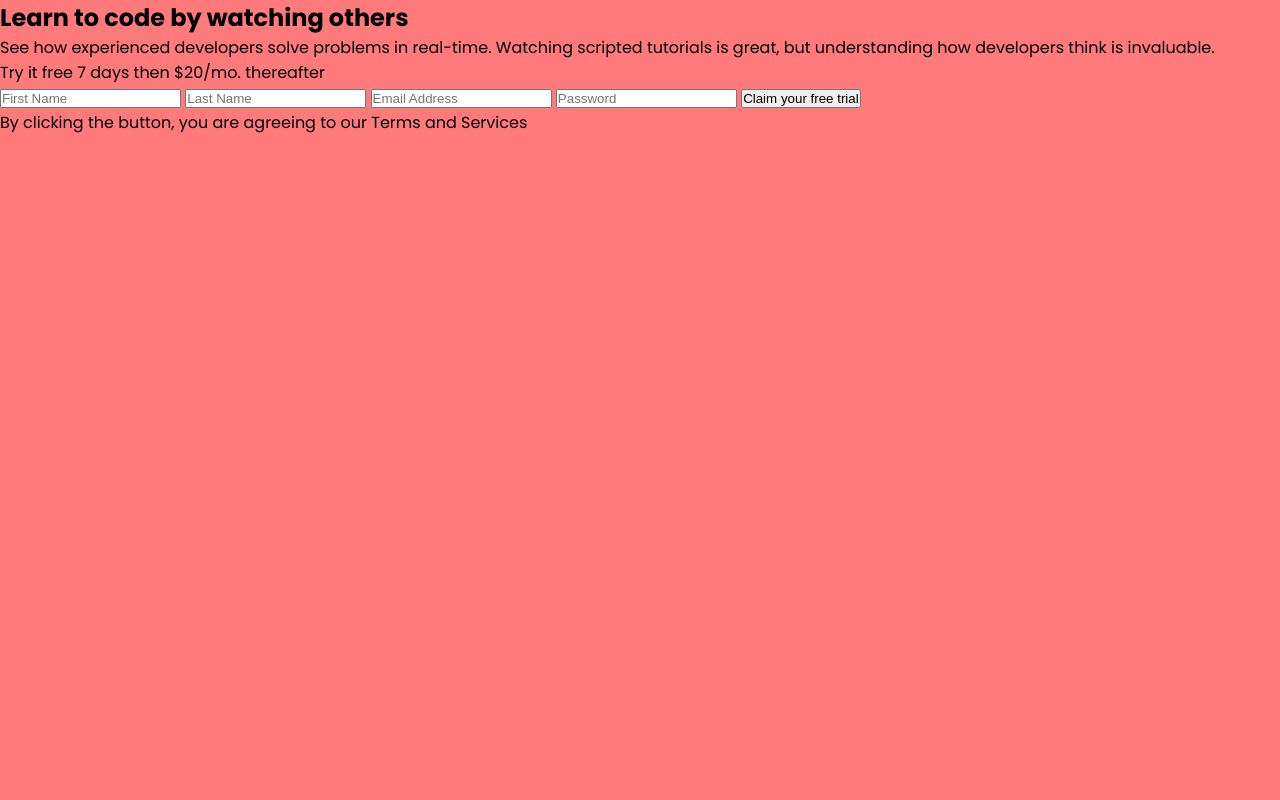
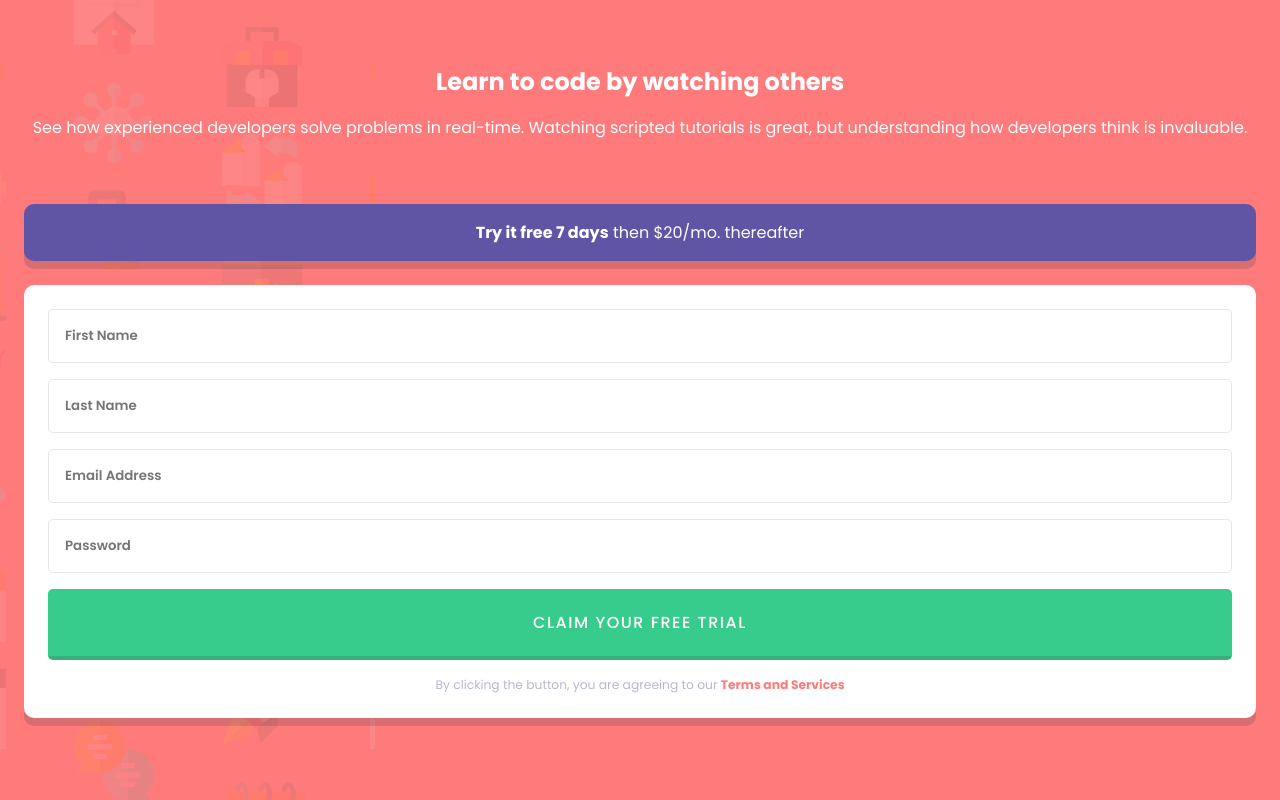
Before and after one commit to Ryrilya/frontendmentor-projects, a plain HTML site: page intro-component-with-signup-form-master/index.html in a window 1280 px wide. Drawn offline with Linux system fonts and the light colour scheme.

```diff
--- a/intro-component-with-signup-form-master/index.html
+++ b/intro-component-with-signup-form-master/index.html
@@ -22,10 +22,13 @@
   </section>
 
   <section class="form-container">
+    <div class="form-container__trial-info-wrapper box-shadow">
       <div class="form-container__trial-info">
-      <span class="form-container__trial-info-bold-text">Try it free 7 days</span> then $20/mo. thereafter
+        <span class="bold-text">Try it free 7 days</span> then $20/mo. thereafter
+      </div>
     </div>
 
+    <div class="form-container__form-wrapper box-shadow">
       <form class="form-container__form">
         <input type="text" class="form-container__input" placeholder="First Name">
         <input type="text" class="form-container__input" placeholder="Last Name">
@@ -36,11 +39,12 @@
 
         <footer class="form-container__footer">
           By clicking the button, you are agreeing to our
-        <span class="form-container__footer-privacy-link">
+          <span class="form-container__footer-privacy-link bold-text">
             Terms and Services
           </span>
         </footer>
       </form>
+    </div>
   </section>
 
   <!-- <footer>
--- a/intro-component-with-signup-form-master/style.css
+++ b/intro-component-with-signup-form-master/style.css
@@ -9,9 +9,13 @@
 	--accent: 248, 32%, 49%;
 	--dark-blue: 249, 10%, 26%;
 	--grayish-blue: 246, 25%, 77%;
+	--white: 100, 100%, 100%;
 
 	--body-text-fs: 16px;
 	--default-ff: 'Poppins', sans-serif;
+
+	--default-border-radius: 0.625rem;
+	--input-border-radius: 0.3rem;
 }
 
 /* GENERAL STYLE */
@@ -28,3 +32,142 @@
 
 	background-color: hsl(var(--primary));
 }
+
+body {
+	min-width: 100vw;
+	min-height: 100vh;
+
+	padding: 4rem 1.5rem;
+	color: hsl(var(--white));
+
+	background-image: url('./images/bg-intro-mobile.png');
+	background-repeat: repeat-y;
+
+	display: flex;
+	flex-direction: column;
+	gap: 4rem;
+}
+
+/* UTILITY CLASSES */
+.bold-text {
+	font-weight: 700;
+}
+
+.box-shadow {
+	background-color: hsla(var(--dark-blue), 0.2);
+	padding-bottom: 0.5rem;
+	border-radius: var(--default-border-radius);
+}
+
+/* INFO SECTION */
+.info {
+	display: flex;
+	flex-direction: column;
+	align-items: center;
+	gap: 1rem;
+	text-align: center;
+}
+
+.info__title {
+	margin: 0 2rem;
+}
+
+/* _______FORM SECTION */
+.form-container {
+	display: flex;
+	flex-direction: column;
+	gap: 1rem;
+}
+
+.form-container__trial-info {
+	background-color: hsl(var(--accent));
+	padding: 1rem 3rem;
+	text-align: center;
+	border-radius: var(--default-border-radius);
+}
+
+.form-container__form {
+	background-color: hsl(var(--white));
+	border-radius: var(--default-border-radius);
+	padding: 1.5rem;
+
+	display: flex;
+	flex-direction: column;
+	gap: 1rem;
+}
+
+.form-container__input {
+	padding: 1rem;
+	font-family: var(--default-ff);
+	font-weight: 600;
+	border: 1px solid hsl(0, 0%, 90%);
+	border-radius: var(--input-border-radius);
+}
+
+.form-container__input.invalid {
+	border: 2px solid hsl(var(--primary));
+	color: 2px solid hsl(var(--primary));
+}
+
+.form-container__input.invalid::placeholder {
+	color: hsl(var(--primary));
+}
+
+.form-container__submit-btn {
+	background-color: hsl(var(--secondary));
+	border: none;
+	border-radius: var(--input-border-radius);
+	color: hsl(var(--white));
+	font-size: 1rem;
+	text-transform: uppercase;
+	padding: 1.3rem 0;
+
+	font-family: var(--default-ff);
+	font-weight: 500;
+	letter-spacing: 0.15ch;
+
+	border-bottom: 4px solid hsla(var(--dark-blue), 0.2);
+
+	cursor: pointer;
+}
+
+.form-container__submit-btn:hover {
+	background-color: hsla(var(--secondary), 0.6);
+}
+
+.form-container__footer {
+	color: hsl(var(--grayish-blue));
+	font-size: calc(var(--body-text-fs) / 1.3);
+	text-align: center;
+}
+
+.form-container__footer-privacy-link {
+	color: hsl(var(--primary));
+}
+
+/* MEDIA QUERIES */
+@media screen and (min-width: 1440px) {
+	body {
+		display: grid;
+		grid-template-columns: repeat(2, 1fr);
+		align-items: center;
+		padding: 0 10rem;
+	}
+
+	.info {
+		align-items: flex-start;
+		text-align: left;
+		gap: 1.5rem;
+	}
+
+	.info__title {
+		text-align: left;
+		margin: 0;
+		font-size: calc(var(--body-text-fs) * 2.5);
+		line-height: 1.2;
+	}
+
+	.form-container__form {
+		padding: 2.5rem;
+	}
+}
```
Also changed, not shown: qr-code-component/index.html (added, +28 -0 lines), qr-code-component/design/desktop-design.jpg (added), qr-code-component/design/desktop-preview.jpg (added), qr-code-component/design/mobile-design.jpg (added), qr-code-component/images/favicon-32x32.png (added), qr-code-component/images/image-qr-code.png (added), 5 other files. Lines whose indentation alone changed are shown as unchanged.
